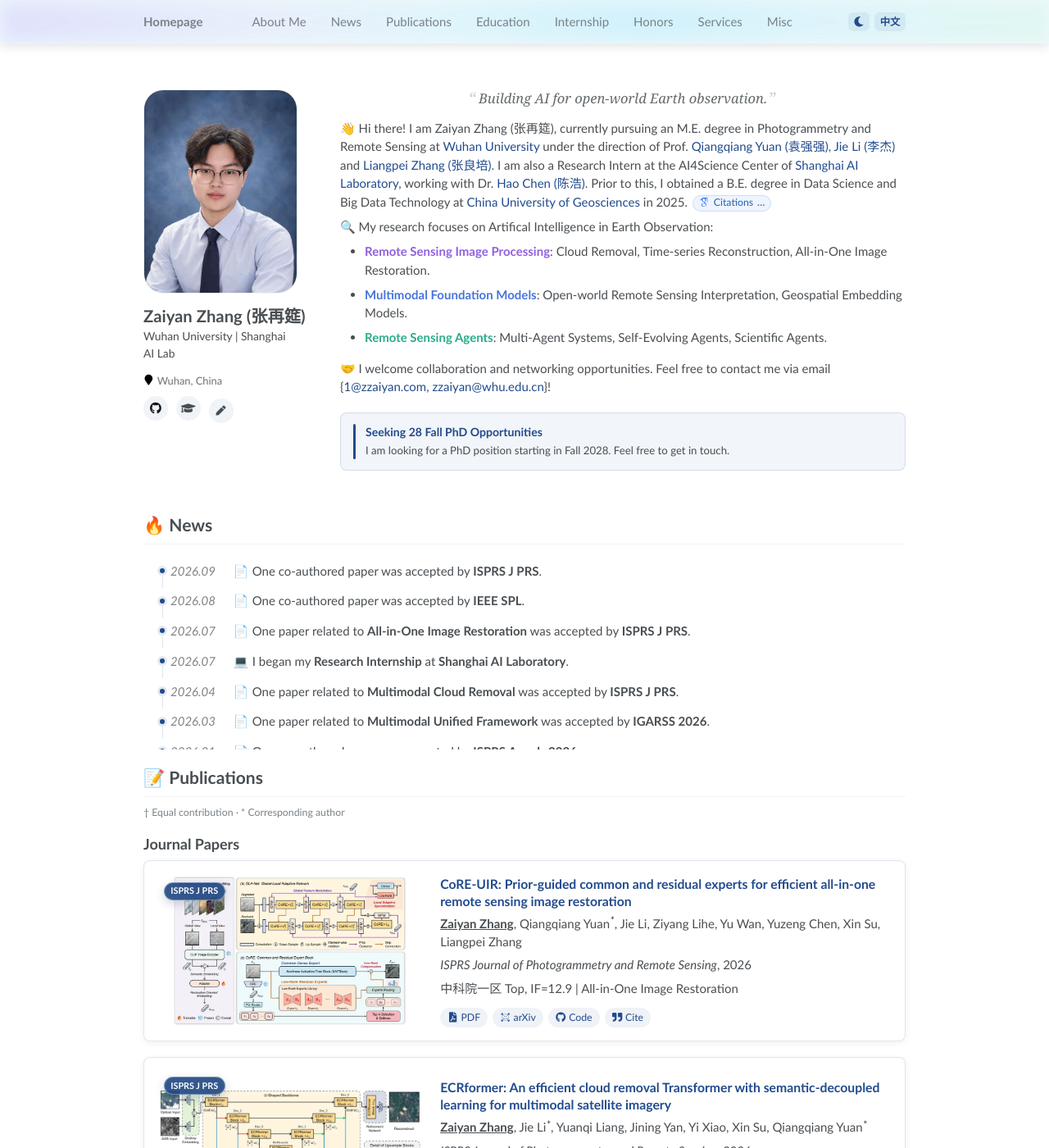
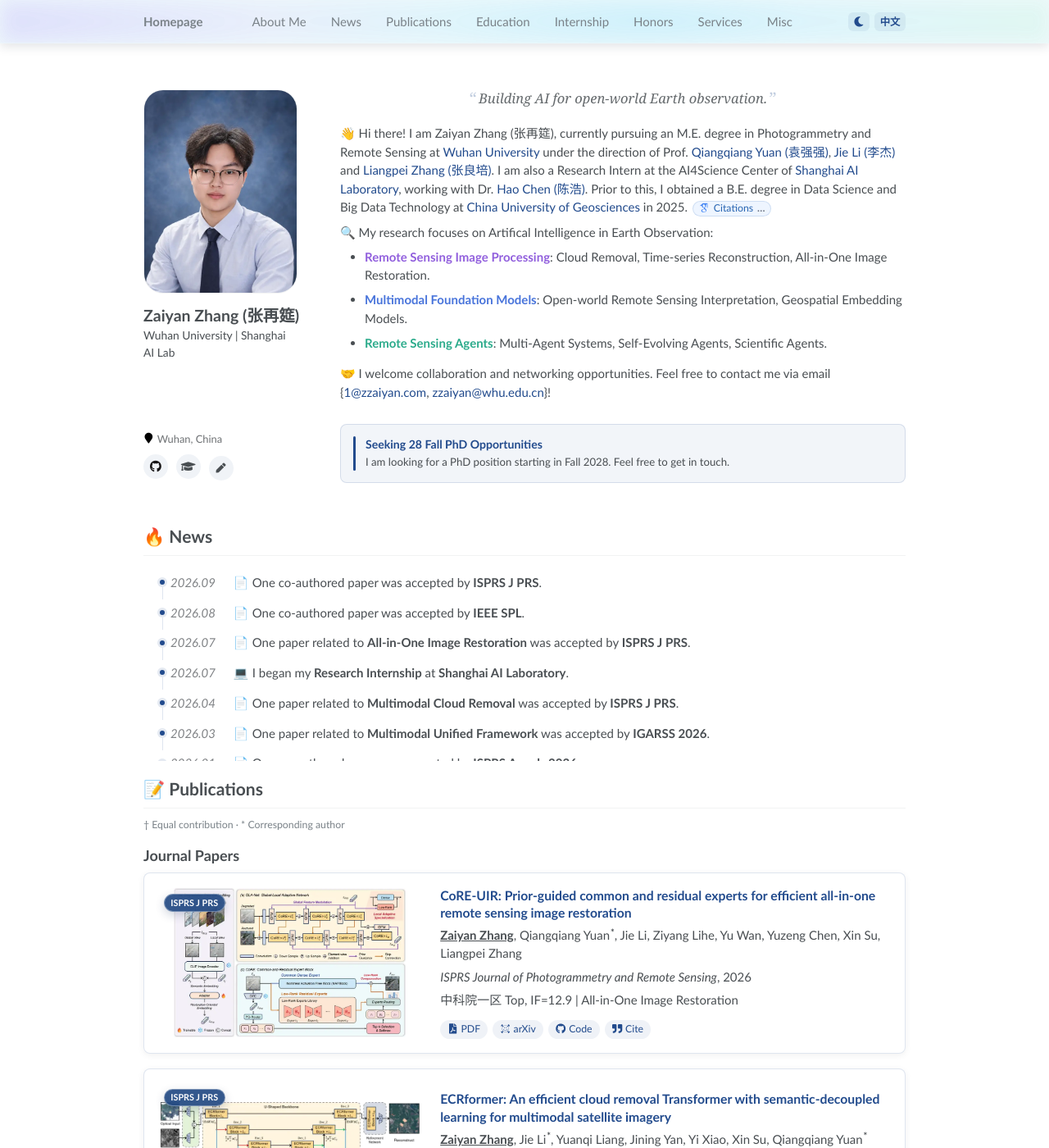
Before and after one commit to zzaiyan/zzaiyan.github.io, a Jekyll site: the page built from _pages/about.md, in a window 1280 px wide and 1400 px high. Shown: the whole window at 82% size. Built offline with Jekyll 4.4.1, drawn with Linux system fonts in a browser that asks for light colours; some web fonts are replaced; a script that is not in the unit is left out.

Commit message:
优化单栏主页响应式高度与身份区布局

```diff
--- a/_sass/_single-column.scss
+++ b/_sass/_single-column.scss
@@ -47,6 +47,12 @@
 .about-section__profile,
 .about-section__content {
   min-width: 0;
+}
+
+.about-section__content {
+  > .lang-zh {
+    line-height: 1.65;
+  }
 }
 
 .about-slogan {
@@ -111,7 +117,7 @@
 
 .about-section .author__name {
   margin: 1rem 0 0.2rem;
-  font-size: 1.35rem;
+  font-size: 1.3rem;
   line-height: 1.2;
   white-space: nowrap;
 }
@@ -261,6 +267,47 @@
   max-width: $single-column-width;
 }
 
+@include breakpoint($large) {
+  .about-section {
+    align-items: stretch;
+  }
+
+  .about-section__profile,
+  .about-section__content {
+    display: flex;
+    flex-direction: column;
+  }
+
+  .about-section__content {
+    gap: 1.35rem;
+    min-height: 32rem;
+  }
+
+  .about-slogan {
+    margin-bottom: 0;
+  }
+
+  .about-section .profile_box {
+    display: flex;
+    flex: 1;
+    flex-direction: column;
+  }
+
+  .about-section .author__avatar,
+  .about-section .author__content {
+    flex: 0 0 auto;
+  }
+
+  .job-callout {
+    margin-top: auto;
+  }
+
+  .about-section .author__urls-wrapper {
+    margin-top: auto;
+    padding-top: 1rem;
+  }
+}
+
 @include breakpoint(max-width $large - 1px) {
   #main.main--single {
     padding: 2rem 1.25rem 3.5rem;
@@ -272,14 +319,14 @@
   }
 
   .about-section__profile {
-    margin-bottom: 2.5rem;
+    margin-bottom: 1.75rem;
   }
 
   .about-section .profile_box {
     display: grid;
     grid-template-columns: 6.25rem minmax(0, 1fr);
     gap: 0 1.25rem;
-    align-items: center;
+    align-items: start;
   }
 
   .about-section .author__avatar {
@@ -292,14 +339,21 @@
   }
 
   .about-section .author__urls-wrapper {
-    grid-column: 1 / -1;
+    grid-column: 2;
+    grid-row: 2;
     display: block;
-    margin-top: 1rem;
-    padding-top: 0.5rem;
+    margin-top: 0.55rem;
+    padding-top: 0;
   }
 
   .about-section .author__urls {
-    gap: 0.75rem;
+    align-items: center;
+    gap: 0.65rem;
+  }
+
+  .about-section .author__urls li.author__location {
+    flex-basis: auto;
+    font-size: 0.84rem;
   }
 }
 
@@ -322,7 +376,9 @@
   }
 
   .about-section .author__name {
-    font-size: 1.25rem;
+    font-size: 1.2rem;
+    white-space: normal;
+    overflow-wrap: anywhere;
   }
 
   .about-section .author__bio,
@@ -331,6 +387,24 @@
   }
 
   .about-section .author__urls-wrapper {
-    gap: 0.15rem 0.8rem;
+    gap: 0.65rem;
+  }
+
+  .about-section .author__urls {
+    gap: 0.5rem;
+  }
+
+  .about-section .author__urls li.author__location {
+    font-size: 0.78rem;
+  }
+
+  .about-section .author__urls a {
+    width: 1.75rem;
+    height: 1.75rem;
+  }
+
+  .about-slogan {
+    margin-bottom: 0.75rem;
+    font-size: 1rem;
   }
 }
```
